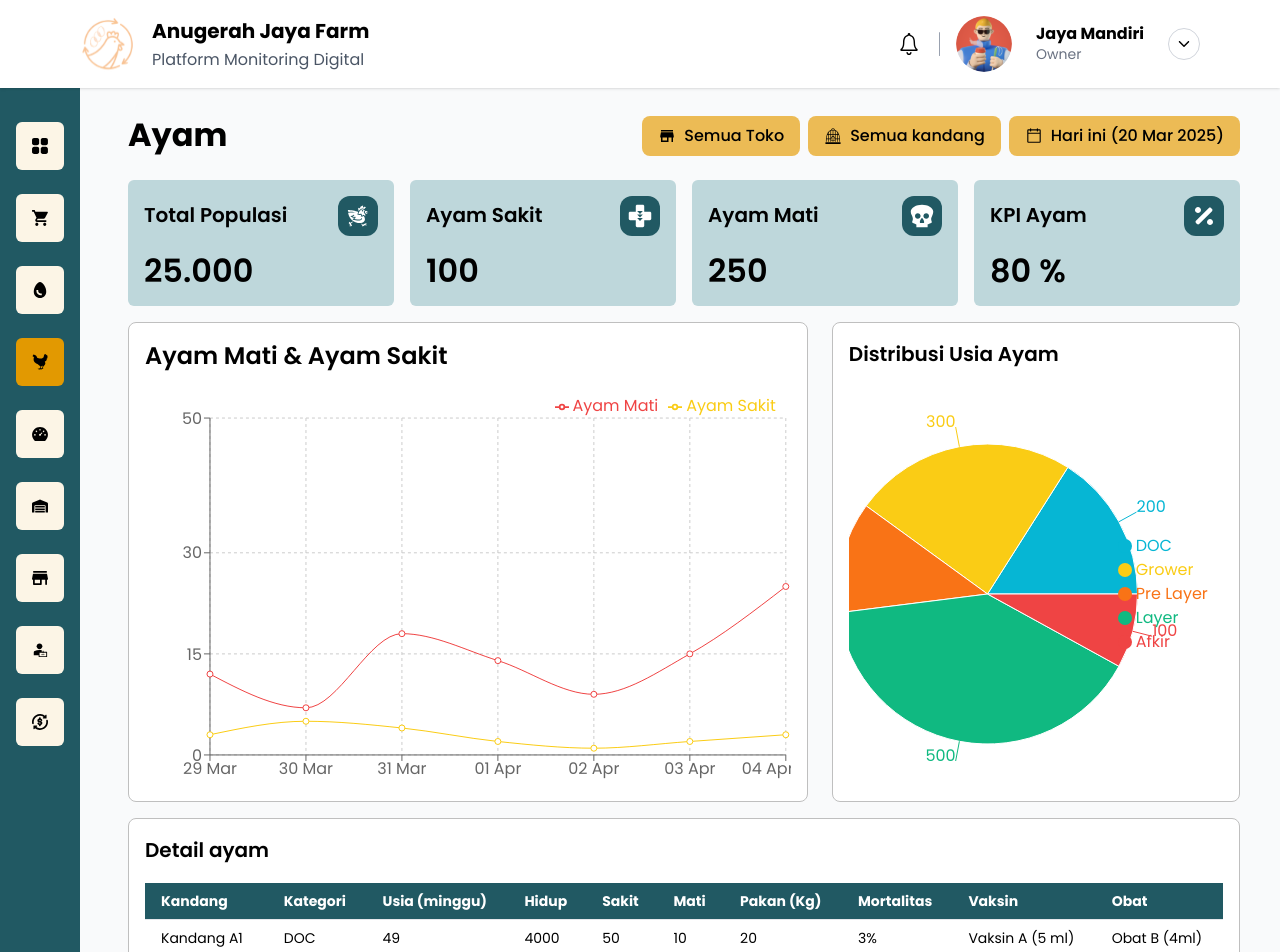
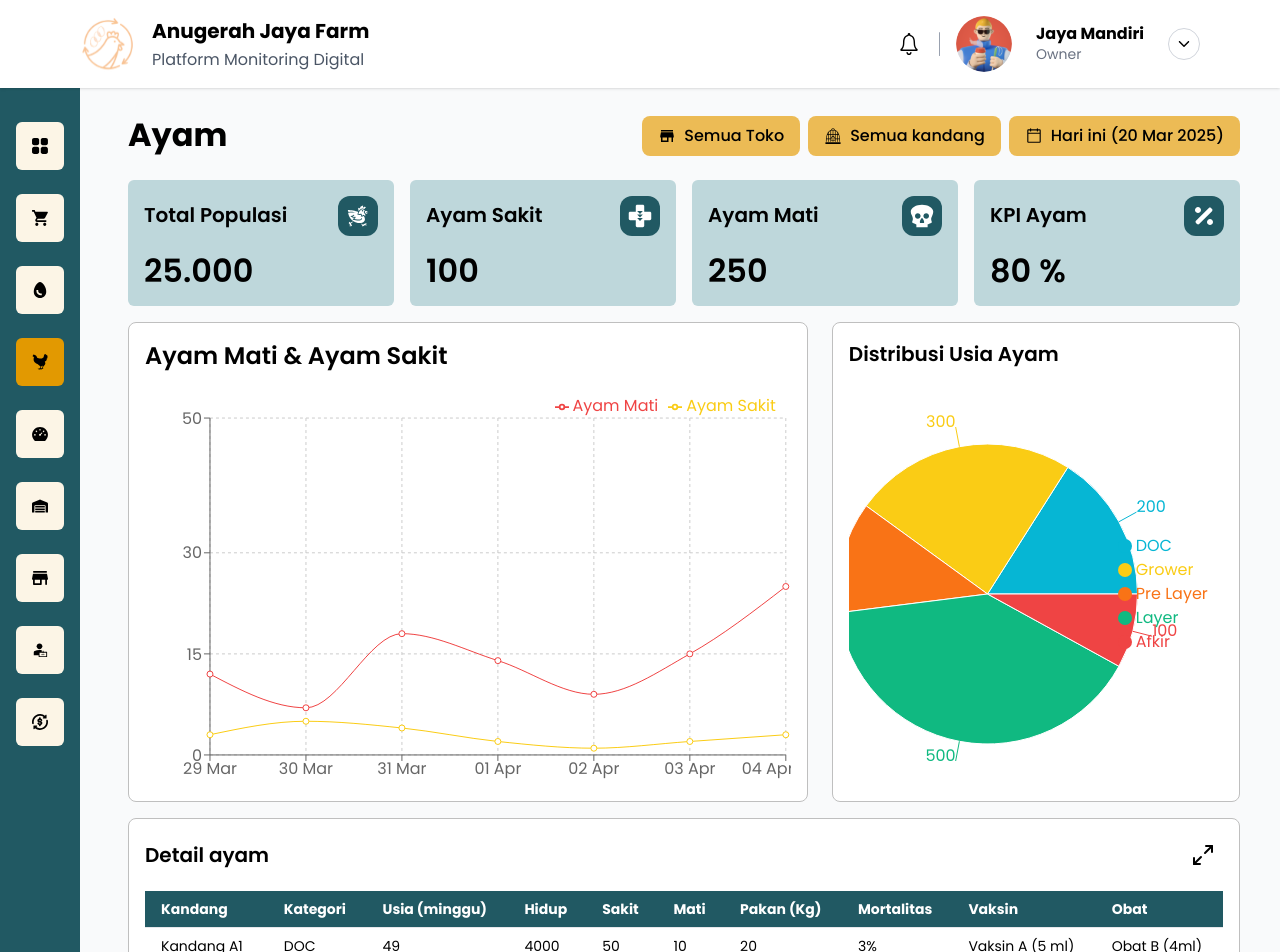
Before and after one commit to Semeton-Corp/Anugerah-Jaya-Farm-Volare-FE, a React (Vite) app: page /owner/ayam in a window 1280 px wide. Shown: the top 952 px of the page. Built offline with nearby package versions, Linux system fonts and the light colour scheme.

Commit message:
fixing lil bug :)

```diff
--- a/src/pages/Ayam.jsx
+++ b/src/pages/Ayam.jsx
@@ -321,7 +321,13 @@ const Ayam = () => {
 
       {/* detail penjualan */}
       <div className="bg-white p-4 border rounded-lg w-full border-black-6">
-        <h2 className="text-lg font-semibold mb-4">Detail ayam</h2>
+        <div className="flex justify-between items-center mb-4">
+          <h2 className="text-lg font-semibold">Detail ayam</h2>
+          <div className="p-2 rounded-full hover:bg-black-4 cursor-pointer">
+            <FiMaximize2 size={24} color="" />
+          </div>
+        </div>
+
         <div className="overflow-x-auto">
           <table className="w-full text-sm text-left border-collapse">
             <thead>
--- a/src/pages/Kinerja.jsx
+++ b/src/pages/Kinerja.jsx
@@ -347,7 +347,12 @@ const Kinerja = () => {
 
       {/* detail penjualan */}
       <div className="bg-white p-4 rounded-lg border border-gray-300">
-        <h2 className="text-lg font-semibold mb-4">Detail kinerja ayam</h2>
+        <div className="flex justify-between items-center mb-4">
+          <h2 className="text-lg font-semibold">Detail kinerja ayam</h2>
+          <div className="p-2 rounded-full hover:bg-black-4 cursor-pointer">
+            <FiMaximize2 size={24} color="" />
+          </div>
+        </div>
         <div className="overflow-x-auto">
           <table className="w-full text-sm">
             <thead>
--- a/src/pages/Penjualan.jsx
+++ b/src/pages/Penjualan.jsx
@@ -238,8 +238,8 @@ const Penjualan = () => {
         <div className="w-2/3 bg-white px-8 py-6 rounded-lg border border-black-6">
           <div className="flex justify-between items-start mb-4">
             <h2 className="text-lg font-semibold">Detail Penjualan</h2>
-            <div className="p-2 hover:bg-gray-100 rounded-full cursor-pointer">
-              <FiMaximize2 size={18} />
+            <div className="p-2 rounded-full hover:bg-black-4 cursor-pointer">
+              <FiMaximize2 size={24} color="" />
             </div>
           </div>
 
--- a/src/pages/ProduksiTelur.jsx
+++ b/src/pages/ProduksiTelur.jsx
@@ -342,8 +342,8 @@ const ProduksiTelur = () => {
         <div className=" w-full bg-white px-8 py-6 rounded-lg border border-black-6">
           <div className="flex justify-between items-start mb-4">
             <h2 className="text-lg font-semibold">Detail Produksi</h2>
-            <div className="p-2 hover:bg-gray-100 rounded-full cursor-pointer">
-              <FiMaximize2 size={18} />
+            <div className="p-2 rounded-full hover:bg-black-4 cursor-pointer">
+              <FiMaximize2 size={24} color="" />
             </div>
           </div>
 
```
